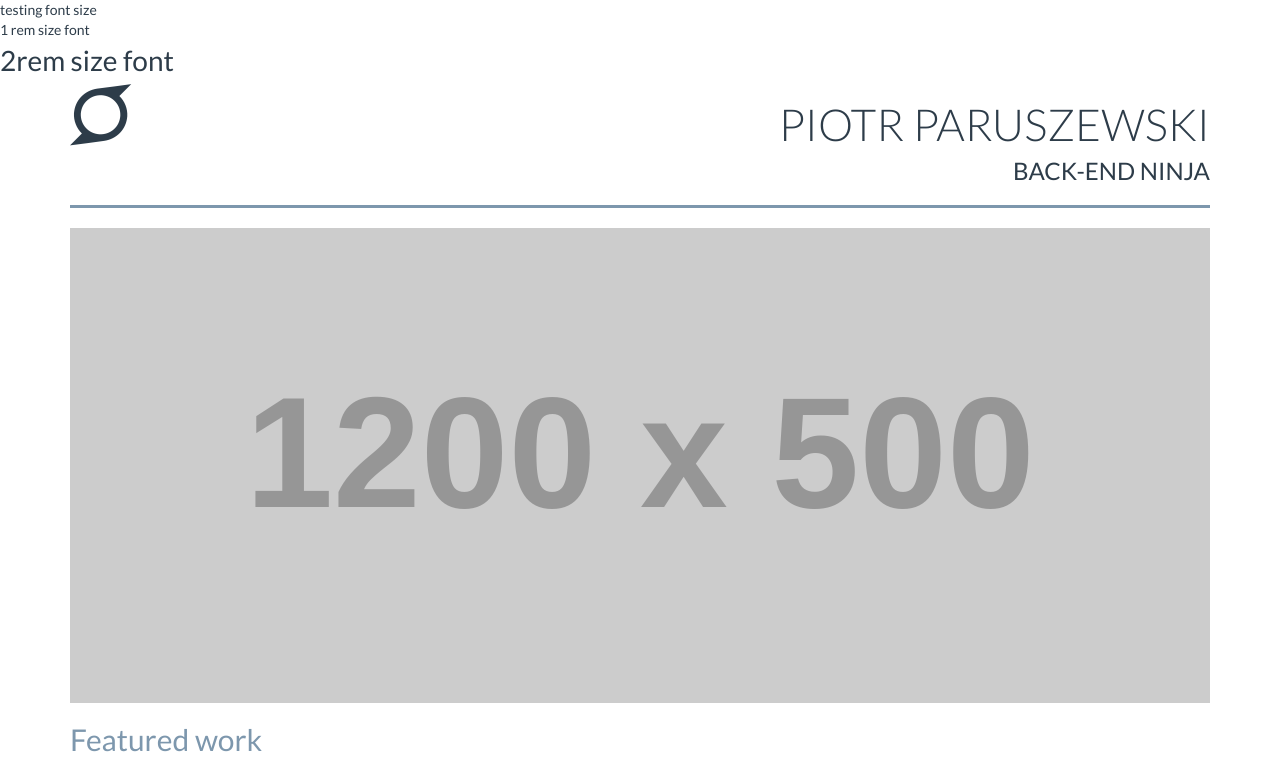
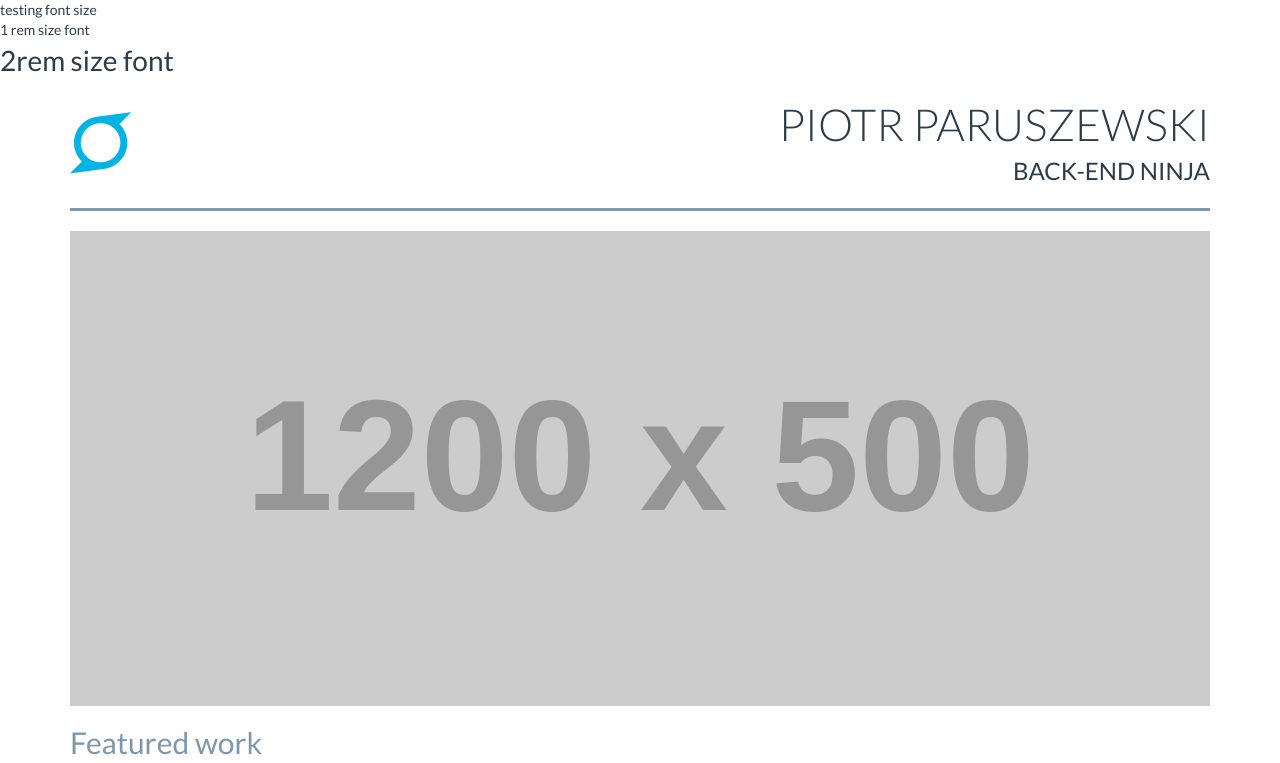
Before and after one commit to vortex-ninja/fsnd-portfolio, a plain HTML site: page dev/index.html in a window 1280 px wide. Shown: the top 763 px of the page. Drawn offline with nearby package versions, Linux system fonts and the light colour scheme; placeholder pictures from the web are drawn by us.

Commit message:
feat: Add logo

```diff
--- a/dev/css/main.css
+++ b/dev/css/main.css
@@ -33,6 +33,7 @@ body {
 
 .logo-icon {
     margin-top: 1.43rem;
+    width: 100%;
 }
 
 .line {
@@ -67,8 +68,8 @@ body {
 }
 
 .logo {
-    max-width: 5.73rem;
-    margin-top: 1.43rem;
+    color: #02b3e4;
+    margin-top: 2rem;
     margin-bottom: 0.71rem;
 }
 
--- a/dev/index.html
+++ b/dev/index.html
@@ -16,8 +16,11 @@
 <div class="dwa-razy">2rem size font</div>
 <div class="container">
   <div class="row">
-    <div class="col-sm-3"><i class="fa fa-superpowers fa-5x" aria-hidden="true"></i></div>
-    <div class="col-sm-9 text-right text-uppercase">
+    <div class="col-xs-3">
+      <i class="fa fa-superpowers fa-5x logo" aria-hidden="true"></i>
+
+    </div>
+    <div class="col-xs-9 text-right text-uppercase">
       <h1 class="header">Piotr Paruszewski</h1>
       <h4 class="sub-header">Back-end ninja</h4>
 
```
